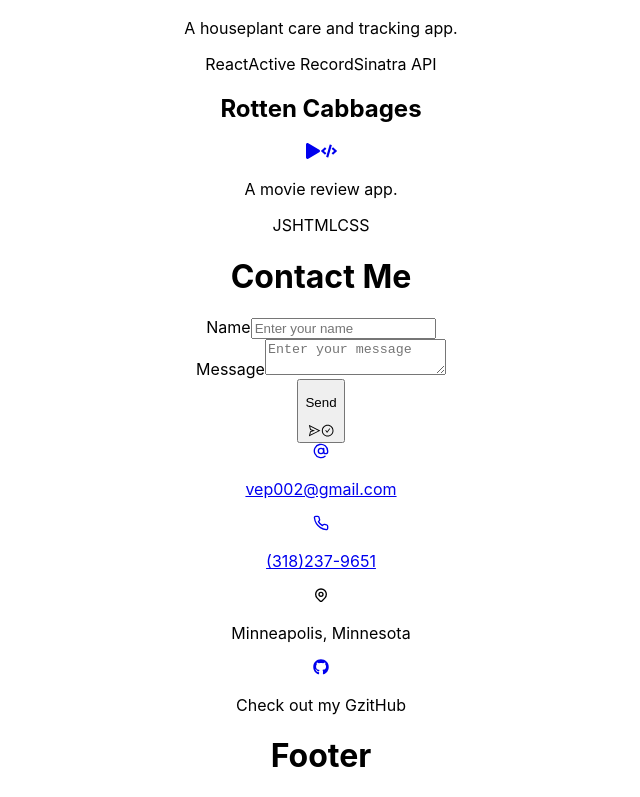
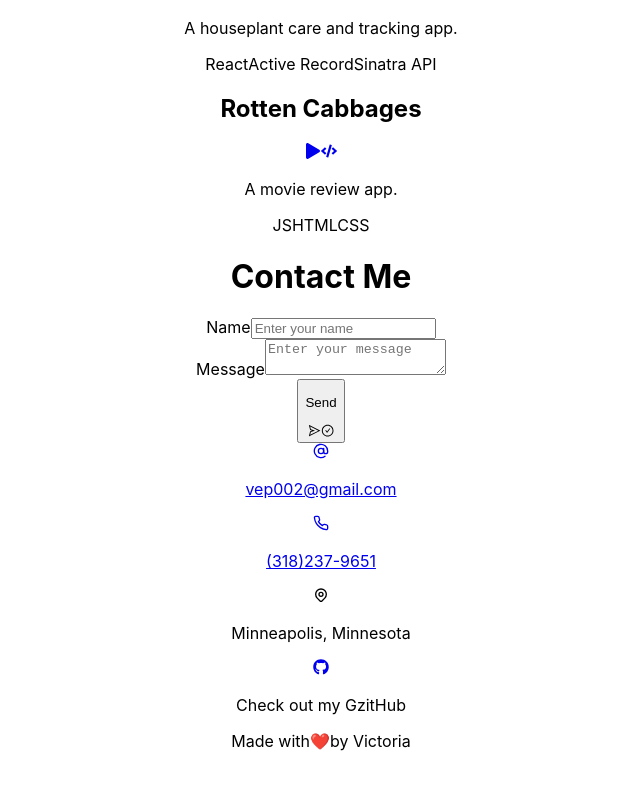
Before and after one commit to vep002/portfolio-2024, a React (Create React App) app: page / in a window 1280 px wide. Shown: the part 1803-2600 px from the top of the page, without its empty margins (319-959 px from the left). After the commit the page ends 2570 px from the top, so only its background shows below. Built offline with nearby package versions, Linux system fonts and the light colour scheme.

Commit message:
added content to footer component

```diff
--- a/src/components/Footer/Footer.js
+++ b/src/components/Footer/Footer.js
@@ -1,9 +1,26 @@
 import React from "react";
+import { headerData } from "../../data/headerData";
+
 
 function Footer() {
+
+  const shortName = (name) => {
+    if(name.length > 10){
+      return name.split(" ")[0];
+    } else {
+      return name
+    }
+  }
+
   return (
-    <div>
-      <h1>Footer</h1>
+    <div className="footer">
+      <p>
+        Made with
+        <span role="img" aria-label="love">
+          ❤️
+        </span>
+          by {shortName(headerData.name)}
+      </p>
     </div>
   );
 }
```
